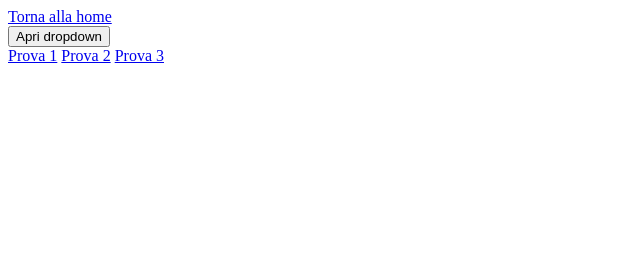
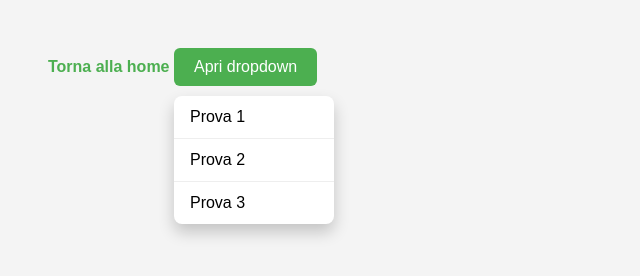
Before and after one commit to lorez45/lorez45.github.io, a plain HTML site: page dropdownmenu.html in a window 1280 px wide. Both pictures are taken after a click on the button "Apri dropdown". Shown: the whole page, without its empty margins (0-640 px from the left). Drawn offline with Linux system fonts and the light colour scheme.

Commit message:
Update dropdownmenu.html

```diff
--- a/dropdownmenu.html
+++ b/dropdownmenu.html
@@ -5,8 +5,71 @@
 <title>Document</title>
 <head>
   <style>
+    body {
+      font-family: Arial, sans-serif;
+      padding: 40px;
+      background-color: #f4f4f4;
+    }
+
+    nav {
+      position: relative;
+      display: inline-block;
+    }
+
+    button {
+      padding: 10px 20px;
+      background-color: #4CAF50;
+      color: white;
+      border: none;
+      cursor: pointer;
+      font-size: 16px;
+      border-radius: 6px;
+      transition: background-color 0.3s ease;
+    }
+
+    button:hover {
+      background-color: #45a049;
+    }
+
     #dropdown-content {
       display: none;
+      position: absolute;
+      background-color: white;
+      min-width: 160px;
+      box-shadow: 0px 8px 16px rgba(0,0,0,0.2);
+      border-radius: 8px;
+      z-index: 1;
+      margin-top: 10px;
+      animation: fadeIn 0.3s ease;
+    }
+
+    #dropdown-content a {
+      color: black;
+      padding: 12px 16px;
+      text-decoration: none;
+      display: block;
+      border-bottom: 1px solid #eee;
+    }
+
+    #dropdown-content a:last-child {
+      border-bottom: none;
+    }
+
+    #dropdown-content a:hover {
+      background-color: #f1f1f1;
+    }
+
+    @keyframes fadeIn {
+      from {opacity: 0;}
+      to {opacity: 1;}
+    }
+
+    .torna-indietro-btn {
+      display: inline-block;
+      margin-bottom: 20px;
+      text-decoration: none;
+      color: #4CAF50;
+      font-weight: bold;
     }
   </style>
 </head>
@@ -23,18 +86,16 @@
       </div>
     </div>
   </nav>
-</body>
-
 
   <script>
     const button = document.querySelector("button");
     const dropdown = document.querySelector("#dropdown-content");
     let isVisible = false;
-button.addEventListener("click", ()=> {
+
+    button.addEventListener("click", () => {
       dropdown.style.display = isVisible ? "none" : "block";
-isVisible =! isVisible;
+      isVisible = !isVisible;
     });
-
 
     document.addEventListener("click", (e) => {
       if (!dropdown.contains(e.target) && !e.target.matches("button")) {
@@ -43,4 +104,5 @@ isVisible = false;
       }
     });
   </script>
+</body>
 </html>
```
Lines whose indentation alone changed are shown as unchanged.
